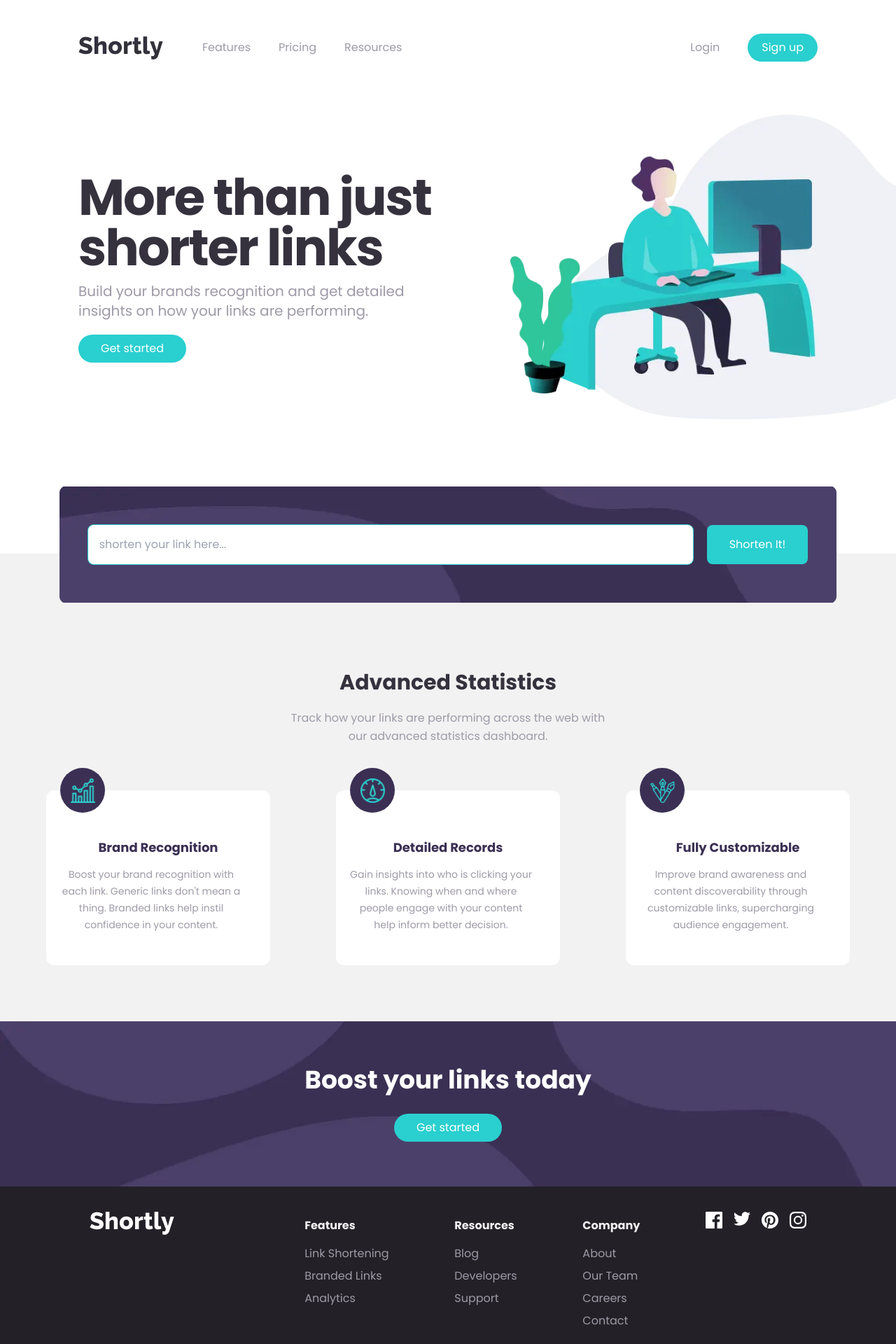
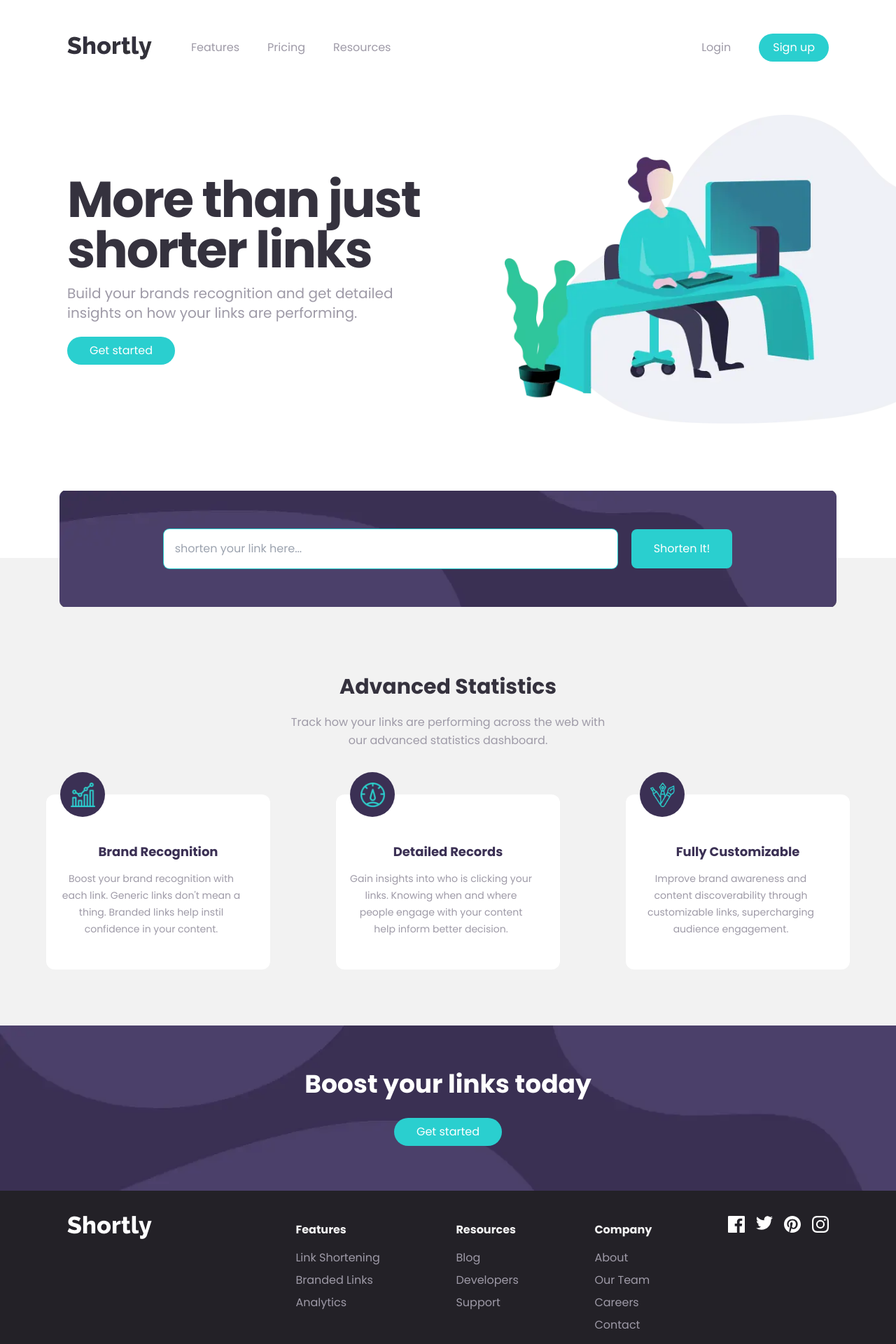
Before and after one commit to Dennardavid/Shortly, a Next.js app: page / in a window 1280 px wide. Shown: the top 1920 px of the page at 70% size. Built offline with nearby package versions, Linux system fonts and the light colour scheme.

Commit message:
more work tommorow

```diff
--- a/src/components/footer.tsx
+++ b/src/components/footer.tsx
@@ -49,7 +49,7 @@ const SocialIcon = ({ svgPath, width, height, alt }) => (
 
 export function SecondFooter() {
   return (
-    <section className="bg-VeryDarkViolet flex flex-col md:flex-row text-white px-32 justify-between pt-9 pb-10">
+    <section className="bg-VeryDarkViolet flex flex-col md:flex-row text-white px-24 justify-between pt-9 pb-10">
       <div className="self-center md:self-start mb-2 md:mb-0">
         <Link href="/">
           <Image src={shortlyLogo} alt="Shortly logo" />
--- a/src/components/hero.tsx
+++ b/src/components/hero.tsx
@@ -4,7 +4,7 @@ import Link from "next/link";
 
 function HeroSection() {
   return (
-    <section className="flex flex-col-reverse md:flex-row justify-between md:pl-28 mt-7 pb-32 md:pb-40">
+    <section className="flex flex-col-reverse md:flex-row justify-between md:pl-24 mt-7 pb-32 md:pb-40">
       <div className="self-center text-center mt-8 md:mt-0 md:text-start md:max-w-2xl">
         <h1 className="font-bold text-5xl md:text-7xl text-VeryDarkBlue leading-tight -tracking-[2px]">
           More than just shorter links
--- a/src/components/navbar.tsx
+++ b/src/components/navbar.tsx
@@ -6,7 +6,7 @@ import shortlyLogo from "../../public/Shortly.webp";
 function NavBar() {
   return (
     <header>
-      <nav className="flex justify-between px-6 md:px-28 py-9 md:py-12">
+      <nav className="flex justify-between px-6 md:px-24 py-9 md:py-12">
         <div className="flex items-center justify-center gap-x-14">
           <Link href="/">
             <Image src={shortlyLogo} alt="Shortly_logo" />
--- a/src/components/shortener.tsx
+++ b/src/components/shortener.tsx
@@ -62,7 +62,7 @@ export function Shortener() {
   return (
     <>
       <div className="bg-[url(../../public/background2.webp)] bg-center bg-no-repeat py-6 md:py-[55px] rounded-lg relative bottom-16 md:bottom-24 w-[90%] px-4 md:px-0 ">
-        <form className="flex flex-col md:flex-row justify-center gap-5 w-full">
+        <form className="flex flex-col md:flex-row justify-center gap-5 w-3/4 mx-auto">
           <input
             type="text"
             placeholder="shorten your link here..."
```
